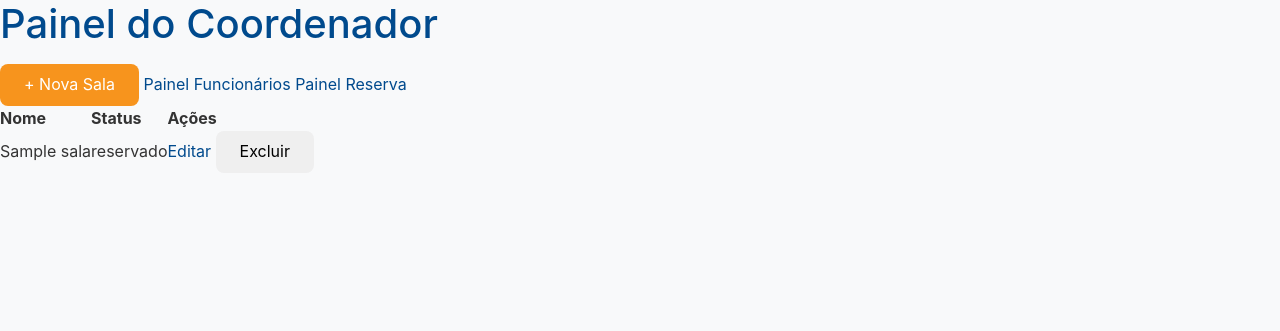
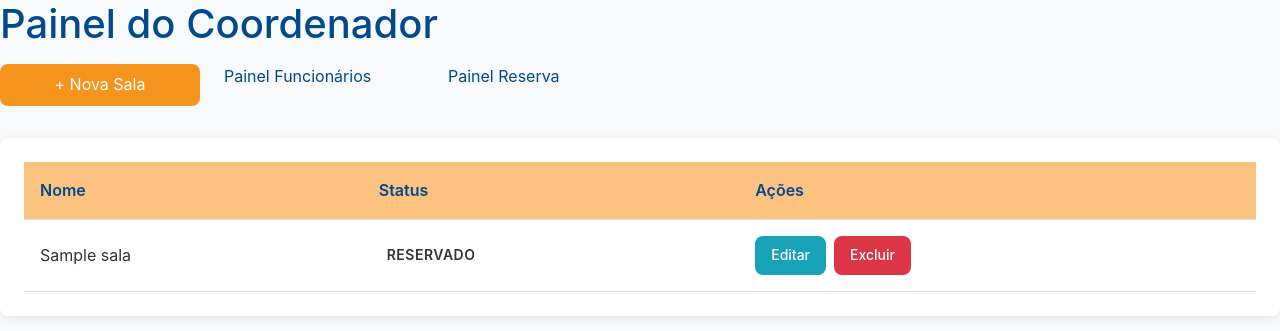
Before and after one commit to MeboxT3R1A/ChronoSala, a Flask app: template app/templates/coordenador/coordenador.html in a window 1280 px wide. Shown: the part 51-382 px from the top of the page. Run offline with Flask 3, Linux system fonts and the light colour scheme; the template is opened without the code that fills it: most values are stand-ins (such as "Sample title", 1, 10 or a date in 2020).

Commit message:
Estilos do coordenador.html está sendo carregado

```diff
--- a/app/db.py
+++ b/app/db.py
@@ -6,8 +6,8 @@ from flask import g
 DB_CONFIG = {
     "host": "localhost",
     "user": "root",
-    "port": 3307,
-    "password": "senac",
+    "port": 3306,
+    "password": "lasanha",
     "database": "chronosala",
     "cursorclass": pymysql.cursors.DictCursor
 }
--- a/app/static/css/coordenador.css
+++ b/app/static/css/coordenador.css
@@ -0,0 +1,124 @@
+/* Painel de ações (botões do topo) */
+.painel-acoes {
+    display: flex;
+    gap: var(--espacamento-md);
+    margin-bottom: var(--espacamento-lg);
+    flex-wrap: wrap;
+}
+
+.painel-acoes a,
+.painel-acoes button {
+    flex: 1 1 auto;
+    max-width: 200px;
+}
+
+/* Tabela geral */
+.tabela-responsiva {
+    overflow-x: auto;
+    background-color: var(--cor-fundo-cartao);
+    border-radius: var(--borda-raio-padrao);
+    box-shadow: var(--sombra-leve);
+    padding: var(--espacamento-md);
+}
+
+.tabela-geral {
+    width: 100%;
+    border-collapse: collapse;
+    font-size: var(--fonte-tamanho-medio);
+    min-width: 600px;
+}
+
+.tabela-geral th, .tabela-geral td {
+    padding: var(--espacamento-sm);
+    text-align: left;
+    border-bottom: 1px solid var(--cor-borda-neutra);
+}
+
+.tabela-geral th {
+    background-color: var(--laranja-claro);
+    color: var(--azul-senac);
+    font-weight: 600;
+}
+
+.tabela-geral td {
+    background-color: #fff;
+}
+
+/* Ações na tabela */
+.tabela-acoes {
+    display: flex;
+    gap: var(--espacamento-xs);
+}
+
+.button-acao {
+    padding: var(--espacamento-xs) var(--espacamento-sm);
+    font-size: var(--fonte-tamanho-pequeno);
+    border-radius: var(--borda-raio-padrao);
+    font-weight: 500;
+    cursor: pointer;
+    transition: var(--transicao-padrao);
+}
+
+.button-acao.editar {
+    background-color: var(--cor-info);
+    color: #fff;
+}
+
+.button-acao.editar:hover {
+    background-color: #138496;
+}
+
+.button-acao.excluir {
+    background-color: var(--cor-erro);
+    color: #fff;
+}
+
+.button-acao.excluir:hover {
+    background-color: #c82333;
+}
+
+/* Tags de status */
+.status-tag {
+    padding: 0.25rem 0.5rem;
+    border-radius: var(--borda-raio-padrao);
+    font-size: var(--fonte-tamanho-pequeno);
+    font-weight: 600;
+    text-transform: uppercase;
+    letter-spacing: 0.5px;
+    display: inline-block;
+}
+
+.status-ativa {
+    background-color: #d4edda;
+    color: var(--cor-sucesso);
+}
+
+.status-inativa {
+    background-color: #f8d7da;
+    color: var(--cor-erro);
+}
+
+.status-em-manutencao {
+    background-color: #fff3cd;
+    color: var(--cor-aviso);
+}
+
+/* Modal */
+.modal-header {
+    background-color: var(--azul-senac);
+    color: white;
+    border-top-left-radius: var(--borda-raio-padrao);
+    border-top-right-radius: var(--borda-raio-padrao);
+}
+
+.modal-title {
+    font-size: var(--fonte-tamanho-h4);
+    font-weight: 600;
+}
+
+.modal-footer {
+    display: flex;
+    justify-content: flex-end;
+    gap: var(--espacamento-sm);
+    padding: var(--espacamento-sm) var(--espacamento-md);
+}
--- a/app/templates/coordenador/coordenador.html
+++ b/app/templates/coordenador/coordenador.html
@@ -2,7 +2,6 @@
 
 {% block title %}Painel do Coordenador{% endblock %}
 
-{# CORREÇÃO AQUI: Troque 'styles' por 'style' e inclua layout.css #}
 {% block style %}
     <link rel="stylesheet" href="{{ url_for('static', filename='css/layout.css') }}"> {# Importante para o layout base #}
     <link rel="stylesheet" href="{{ url_for('static', filename='css/coordenador.css') }}">
```
